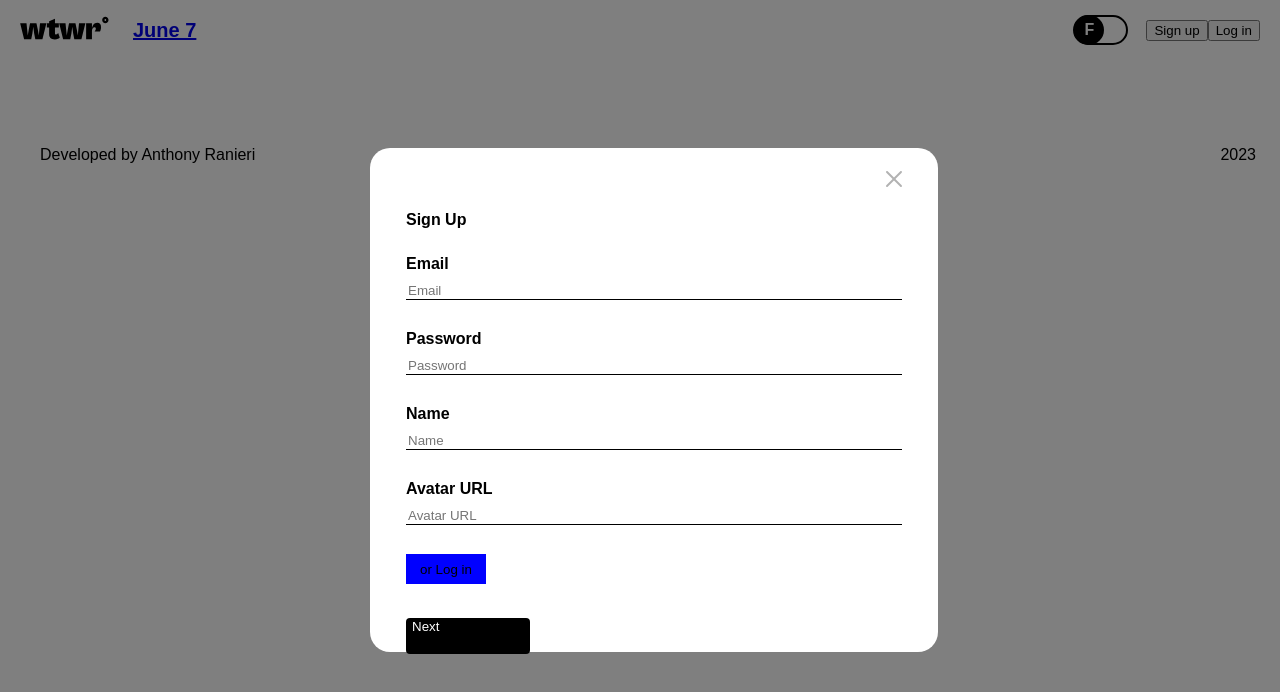
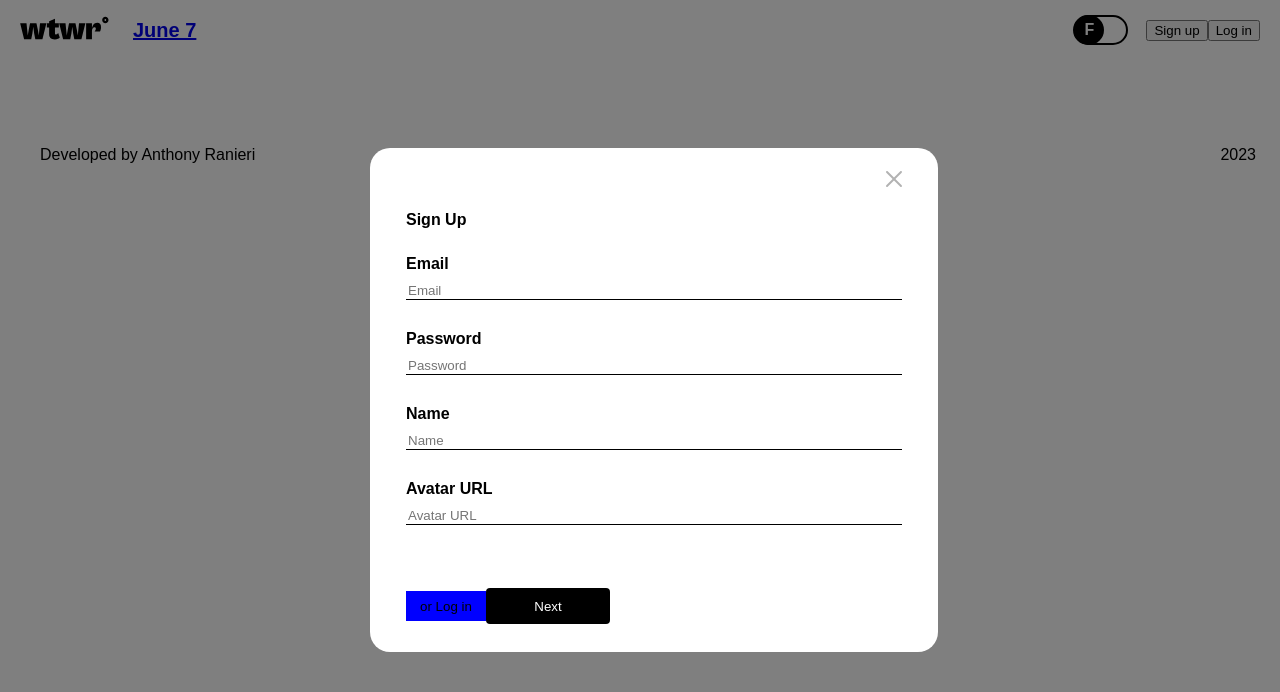
Before and after one commit to ajar67/se_project_react, a React (Create React App) app: page /login in a window 1280 px wide. Both pictures are taken after a click on the button "Sign up". Shown: the top 692 px of the page. Built offline with nearby package versions, Linux system fonts and the light colour scheme; no server answers.

Commit message:
cleaned up

```diff
--- a/src/auth.js
+++ b/src/auth.js
@@ -2,42 +2,51 @@ import { baseURL } from "./utils/constants";
 
 export const register = (username, password, name, avatar) => {
   return fetch(`${baseURL}/signup`, {
-        method: 'POST',
+    method: "POST",
     headers: {
       "Content-Type": "application/json",
     },
-        body: JSON.stringify({username, password, name, avatar})
-    }).then((response) => {
+    body: JSON.stringify({ username, password, name, avatar }),
+  })
+    .then((response) => {
       return response.json();
-    }).then((res) => {
+    })
+    .then((res) => {
       return res;
-    }).catch((err) => console.log(err));
-}
+    })
+    .catch((err) => console.log(err));
+};
 
 export const authorize = (email, password) => {
   return fetch(`${baseURL}/signin`, {
-        method: 'POST',
+    method: "POST",
     headers: {
       "Content-Type": "application/json",
     },
-        body: JSON.stringify({email, password})
-    }).then((response) => {
+    body: JSON.stringify({ email, password }),
+  })
+    .then((response) => {
       return response.json();
-    }).then((res) => {
+    })
+    .then((res) => {
       return res;
-    }).catch((err) => console.log(err));
-}
+    })
+    .catch((err) => console.log(err));
+};
 
 export const checkToken = (token) => {
-    return fetch(`${baseURL}/user/me`, {
-        method: 'GET',
+  return fetch(`${baseURL}/users/me`, {
+    method: "GET",
     headers: {
       "Content-Type": "application/json",
       authorization: `Bearer ${token}`,
-        }
-    }).then((response) => {
+    },
+  })
+    .then((response) => {
       return response.json();
-    }).then((data) => {
+    })
+    .then((data) => {
       return data;
-    }).catch((err) => console.log(err));
-}
+    })
+    .catch((err) => console.log(err));
+};
--- a/src/components/App/App.js
+++ b/src/components/App/App.js
@@ -31,6 +31,14 @@ function App() {
   const [checked, setChecked] = useState(false); // either true or false
   const [currentTemperatureUnit, setCurrentTemperatureUnit] = useState("F");
   const [isLoading, setIsLoading] = useState(false);
+  const [currentUser, setCurrentUser] = useState(null);
+  const [initialCards, setInitialCards] = useState([]);
+  const [openLoginModal, setLoginModal] = useState("");
+  const [openRegisterModal, setRegisterModal] = useState("");
+  const [openEditProfileModal, setEditProfileModal] = useState("");
+  const [token, setToken] = useState(null);
+  const [isLoggedIn, setIsLoggedIn] = useState(false);
+
 
   const handleToggleSwitchChange = () => {
     currentTemperatureUnit === "F"
@@ -73,7 +81,6 @@ function App() {
     setSelectedCard(card);
   };
 
-  const [initialCards, setInitialCards] = useState([]);
 
   const handleDeleteCard = (deleteCard) => {
     handleLoading();
@@ -116,7 +123,6 @@ function App() {
       .finally(handleLoading);
   }
 
-  const [openLoginModal, setLoginModal] = useState("");
   const handleLoginModal = () => {
     handleCloseRegisterModal();
     setLoginModal("create");
@@ -134,6 +140,7 @@ function App() {
           //localStorage.setItem('jwt', res.jwt)
           setIsLoggedIn(true);
           handleCloseModal();
+          setCurrentUser({ name, avatar});
           //history.push() maybe
         }
       })
@@ -141,7 +148,6 @@ function App() {
       .finally(handleLoading);
   }
 
-  const [openRegisterModal, setRegisterModal] = useState("");
   const handleRegisterModal = () => {
     handleCloseLoginModal();
     setRegisterModal("create");
@@ -150,7 +156,6 @@ function App() {
     setRegisterModal("");
   };
 
-  const [openEditProfileModal, setEditProfileModal] = useState("");
   const handleEditProfileModal = () => {
     setEditProfileModal("create");
   };
@@ -182,7 +187,6 @@ function App() {
       .catch(() => console.log("Error!"));
   }, []);
 
-  const [token, setToken] = useState(null);
   const history = useHistory();
   useEffect(() => {
     const jwt = localStorage.getItem("jwt");
@@ -200,9 +204,6 @@ function App() {
     }
   }, []);
 
-  const [isLoggedIn, setIsLoggedIn] = useState(false);
-
-
   const logout = () => {
     const history = useHistory("");
     setIsLoggedIn(false);
@@ -210,7 +211,6 @@ function App() {
     history.push("/login");
   };
 
-  const [currentUser, setCurrentUser] = useState(null);
 
   ////////////////////////////////////////////from the breif /////////////////////
 
--- a/src/components/Header/Header.js
+++ b/src/components/Header/Header.js
@@ -19,6 +19,7 @@ const Header = ({
   });
 
   const { currentUser } = React.useContext(CurrentUserContext);
+  console.log(currentUser);
 
   return (
     <header className="header">
--- a/src/components/ModalWithForm/ModalWithForm.css
+++ b/src/components/ModalWithForm/ModalWithForm.css
@@ -18,7 +18,12 @@
   border-radius: 20px;
   padding: 34px 36px;
   margin-left: 28px;
+
 }
+
+/* .modal__form {
+  position: relative;
+}   */
 
 .modal__button-reset {
   position: absolute;
@@ -42,10 +47,7 @@
   line-height: 20px;
 }
 
-.modal__form {
-  display: flex;
-  flex-direction: column;
-}
+
 
 .modal__button-submit {
   margin: 34px 0 36px 0;
@@ -56,8 +58,6 @@
   width: 124px;
   color: white;
   cursor: pointer;
-  display: flex;
-  flex-direction: row;
 }
 
 .modal__button-submit:hover {
@@ -65,6 +65,7 @@
 }
 
 .modal__button_two {
+  left: 200px;
   background-color: blue;
   border: none;
   width: 80px;
```
Lines whose indentation alone changed are shown as unchanged.
